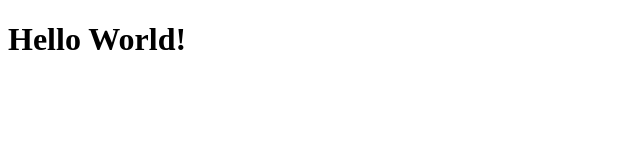
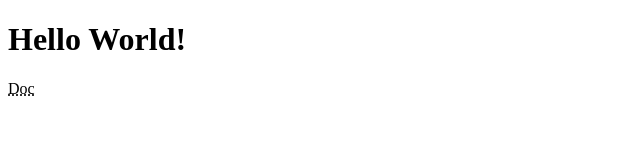
Before and after one commit to jaronsj/jaronsj.github.io, a plain HTML site: page index.html in a window 1280 px wide. Shown: the full height of the page, 0-640 px from the left. Drawn offline with Linux system fonts and the light colour scheme.

Commit message:
test update

```diff
--- a/index.html
+++ b/index.html
@@ -8,5 +8,7 @@
 </head>
 <body>
     <h1>Hello World!</h1>
+    <abbr title="Document">Doc</abbr>
+
 </body>
 </html>
```
